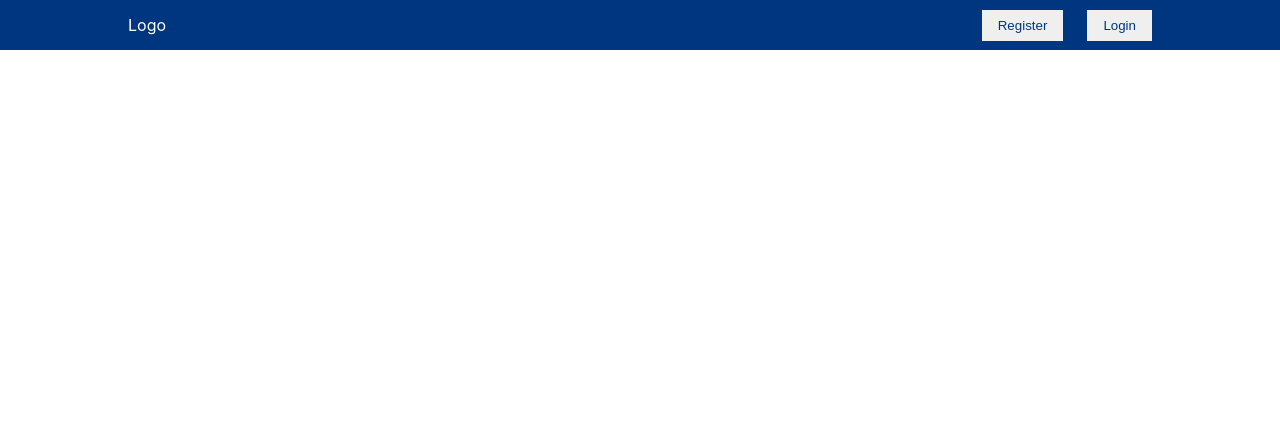
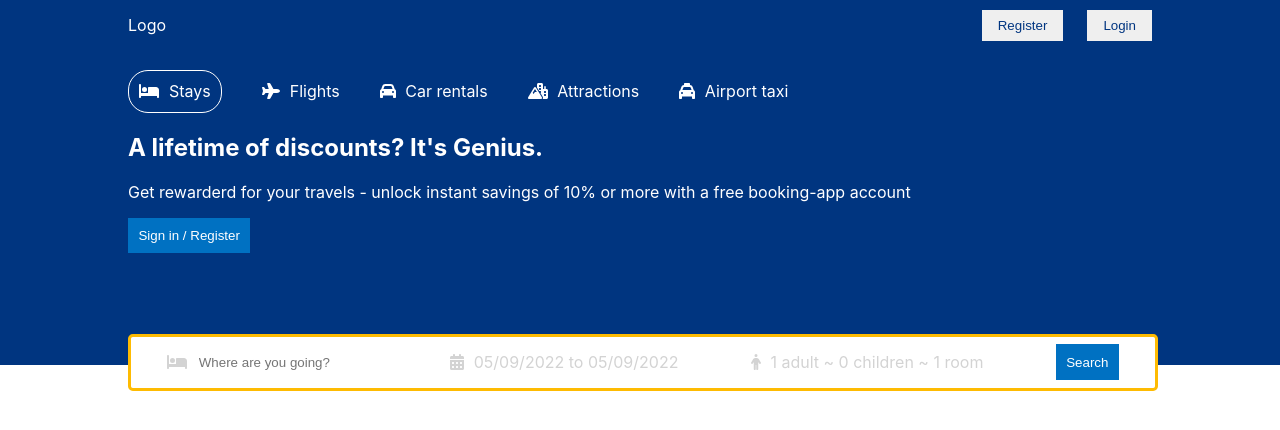
Before and after one commit to 21ciprian/booking-app, a React (Create React App) app: page / in a window 1280 px wide. Shown: the top 430 px of the page. Built offline with nearby package versions, Linux system fonts and the light colour scheme.

Commit message:
Created Header component

```diff
--- a/package.json
+++ b/package.json
@@ -3,10 +3,16 @@
   "version": "0.1.0",
   "private": true,
   "dependencies": {
+    "@fortawesome/fontawesome-svg-core": "^6.1.1",
+    "@fortawesome/free-regular-svg-icons": "^6.1.1",
+    "@fortawesome/free-solid-svg-icons": "^6.1.1",
+    "@fortawesome/react-fontawesome": "^0.1.18",
     "@testing-library/jest-dom": "^5.16.4",
     "@testing-library/react": "^13.2.0",
     "@testing-library/user-event": "^13.5.0",
+    "date-fns": "^2.28.0",
     "react": "^18.1.0",
+    "react-date-range": "^1.4.0",
     "react-dom": "^18.1.0",
     "react-router-dom": "^6.3.0",
     "react-scripts": "5.0.1",
--- a/src/components/App/App.css
+++ /dev/null
@@ -1,38 +0,0 @@
-.App {
-  text-align: center;
-}
-
-.App-logo {
-  height: 40vmin;
-  pointer-events: none;
-}
-
-@media (prefers-reduced-motion: no-preference) {
-  .App-logo {
-    animation: App-logo-spin infinite 20s linear;
-  }
-}
-
-.App-header {
-  background-color: #282c34;
-  min-height: 100vh;
-  display: flex;
-  flex-direction: column;
-  align-items: center;
-  justify-content: center;
-  font-size: calc(10px + 2vmin);
-  color: white;
-}
-
-.App-link {
-  color: #61dafb;
-}
-
-@keyframes App-logo-spin {
-  from {
-    transform: rotate(0deg);
-  }
-  to {
-    transform: rotate(360deg);
-  }
-}
--- a/src/components/App/App.jsx
+++ b/src/components/App/App.jsx
@@ -2,7 +2,6 @@ import {BrowserRouter as Router, Route, Routes} from 'react-router-dom'
 import Home from '../../pages/Home/Home'
 import Hotel from '../../pages/Hotel/Hotel'
 import Hotels from '../../pages/Hotels/Hotels'
-import './App.css'
 
 function App() {
 	return (
--- /dev/null
+++ b/src/components/Header/Header.jsx
@@ -0,0 +1,241 @@
+import {
+	faBed,
+	faCalendarDays,
+	faCar,
+	faMountainCity,
+	faPerson,
+	faPlane,
+	faTaxi,
+} from '@fortawesome/free-solid-svg-icons'
+import {FontAwesomeIcon} from '@fortawesome/react-fontawesome'
+import {format} from 'date-fns'
+import React, {useState} from 'react'
+import {DateRange} from 'react-date-range'
+import 'react-date-range/dist/styles.css' // main css file
+import 'react-date-range/dist/theme/default.css' // theme css file
+import styled from 'styled-components'
+
+const Head = styled.header`
+	background-color: #003580;
+	color: #fff;
+	display: flex;
+	justify-content: center;
+	position: relative;
+`
+const HeaderSection = styled.section`
+	width: 100%;
+	max-width: 1024px;
+	padding: 0 0.5rem;
+	margin: 1.25rem 0 7rem 0;
+`
+const HeaderList = styled.div`
+	display: flex;
+	gap: 2.5rem;
+`
+const HeaderListitem = styled.div`
+	display: flex;
+	align-items: center;
+	gap: 0.6rem;
+`
+const Button = styled.button`
+	background-color: #0071c2;
+	color: #fff;
+	font-weight: 500;
+	border: none;
+	outline: none;
+	padding: 0.65rem;
+	cursor: pointer;
+`
+const HeaderSearch = styled.section`
+	height: 2rem;
+	background-color: #fff;
+	border: 3px solid #febb02;
+	display: flex;
+	align-items: center;
+	justify-content: space-around;
+	padding: 0.6rem 0;
+	border-radius: 0.3rem;
+	position: absolute;
+	bottom: -1.6rem;
+	width: 100%;
+	max-width: 1024px;
+`
+const HeaderSearchItem = styled.section`
+	display: flex;
+	align-items: center;
+	gap: 0.6rem;
+	color: lightgray;
+	position: relative;
+`
+const Input = styled.input`
+	border: none;
+	outline: none;
+`
+const SearchButton = styled(Button)``
+const OptionSection = styled.section`
+	position: absolute;
+	top: 3.2rem;
+	background-color: #fff;
+	color: gray;
+	-webkit-box-shadow: 0 0 10px -5px rgba(0, 0, 0, 0.4);
+	box-shadow: 0 0 10px -5px rgba(0, 0, 0, 0.4);
+`
+const OptionItem = styled.div`
+	width: 12.5rem;
+	display: flex;
+	justify-content: space-between;
+	margin: 0.7rem;
+	& div {
+		display: flex;
+		align-items: center;
+		gap: 0.7rem;
+	}
+	& button {
+		width: 1.8rem;
+		height: 1.8rem;
+		border: 1px solid #0071c2;
+		color: #0071c2;
+		cursor: pointer;
+		background-color: #fff;
+		&:disabled {
+			cursor: not-allowed;
+		}
+	}
+`
+
+function Header() {
+	const [date, setDate] = useState([
+		{
+			startDate: new Date(),
+			endDate: new Date(),
+			key: 'selection',
+		},
+	])
+	const [openDate, setOpenDate] = useState(false)
+	const [openOptions, setOpenOptions] = useState(false)
+	const [options, setOptions] = useState({adult: 1, children: 0, room: 1})
+	function handleOption(name, op) {
+		setOptions(prev => {
+			return {
+				...prev,
+				[name]: op === 'i' ? options[name] + 1 : options[name] - 1,
+			}
+		})
+	}
+	return (
+		<Head>
+			<HeaderSection>
+				<HeaderList>
+					<HeaderListitem className='active'>
+						<FontAwesomeIcon icon={faBed} />
+						<span>Stays</span>
+					</HeaderListitem>
+					<HeaderListitem>
+						<FontAwesomeIcon icon={faPlane} />
+						<span>Flights</span>
+					</HeaderListitem>
+					<HeaderListitem>
+						<FontAwesomeIcon icon={faCar} />
+						<span>Car rentals</span>
+					</HeaderListitem>
+					<HeaderListitem>
+						<FontAwesomeIcon icon={faMountainCity} />
+						<span>Attractions</span>
+					</HeaderListitem>
+					<HeaderListitem>
+						<FontAwesomeIcon icon={faTaxi} />
+						<span>Airport taxi</span>
+					</HeaderListitem>
+				</HeaderList>
+				<h1>A lifetime of discounts? It's Genius.</h1>
+				<p>
+					Get rewarderd for your travels - unlock instant savings of 10% or more
+					with a free booking-app account
+				</p>
+				<Button>Sign in / Register</Button>
+				<HeaderSearch>
+					<HeaderSearchItem>
+						{' '}
+						<FontAwesomeIcon icon={faBed} className='headerIcon' />
+						<Input type='text' placeholder='Where are you going?' />
+					</HeaderSearchItem>
+					<HeaderSearchItem>
+						{' '}
+						<FontAwesomeIcon icon={faCalendarDays} className='headerIcon' />
+						<span onClick={() => setOpenDate(!openDate)}>{`${format(
+							date[0].startDate,
+							'MM/dd/yyyy'
+						)} to ${format(date[0].endDate, 'MM/dd/yyyy')}`}</span>{' '}
+						{openDate && (
+							<DateRange
+								editableDateInputs={true}
+								onChange={item => setDate([item.selection])}
+								moveRangeOnFirstSelection={false}
+								ranges={date}
+								className='date'
+							/>
+						)}
+					</HeaderSearchItem>
+					<HeaderSearchItem>
+						{' '}
+						<FontAwesomeIcon icon={faPerson} className='headerIcon' />
+						<span
+							onClick={() =>
+								setOpenOptions(!openOptions)
+							}>{`${options.adult} adult ~ ${options.children} children ~ ${options.room} room`}</span>{' '}
+						{openOptions && (
+							<OptionSection>
+								<OptionItem>
+									<span>Adult</span>
+									<div>
+										<button
+											disabled={options.adult <= 1}
+											onClick={() => handleOption('adult', 'd')}>
+											-
+										</button>
+										<span>{options.adult}</span>
+										<button onClick={() => handleOption('adult', 'i')}>
+											+
+										</button>
+									</div>
+								</OptionItem>
+								<OptionItem>
+									<span>Children</span>
+									<div>
+										<button
+											disabled={options.children <= 0}
+											onClick={() => handleOption('children', 'd')}>
+											-
+										</button>
+										<span>{options.children}</span>
+										<button onClick={() => handleOption('children', 'i')}>
+											+
+										</button>
+									</div>
+								</OptionItem>
+								<OptionItem>
+									<span>Room</span>
+									<div>
+										<button
+											disabled={options.room <= 1}
+											onClick={() => handleOption('room', 'd')}>
+											-
+										</button>
+										<span>{options.room}</span>
+										<button onClick={() => handleOption('room', 'i')}>+</button>
+									</div>
+								</OptionItem>
+							</OptionSection>
+						)}
+					</HeaderSearchItem>
+					<HeaderSearchItem>
+						{' '}
+						<SearchButton>Search</SearchButton>{' '}
+					</HeaderSearchItem>
+				</HeaderSearch>
+			</HeaderSection>
+		</Head>
+	)
+}
+
+export default Header
--- a/src/index.css
+++ b/src/index.css
@@ -6,8 +6,15 @@ body {
 	-webkit-font-smoothing: antialiased;
 	-moz-osx-font-smoothing: grayscale;
 }
-
-code {
-  font-family: source-code-pro, Menlo, Monaco, Consolas, 'Courier New',
-    monospace;
+.active {
+	border: 1px solid #fff;
+	padding: 0.65rem;
+	border-radius: 1.25rem;
 }
+.headerIcon {
+	color: lightgray;
+}
+.date {
+	position: absolute;
+	top: 3.2rem;
+}
--- a/src/pages/Home/Home.jsx
+++ b/src/pages/Home/Home.jsx
@@ -1,10 +1,12 @@
 import React from 'react'
+import Header from '../../components/Header/Header'
 import Navbar from '../../components/Navbar/Navbar'
 
 function Home() {
 	return (
 		<div>
 			<Navbar />
+			<Header />
 		</div>
 	)
 }
```
Also changed, not shown: 1 other file (tests, documents, lock files or other folders). Lines whose indentation alone changed are shown as unchanged.
